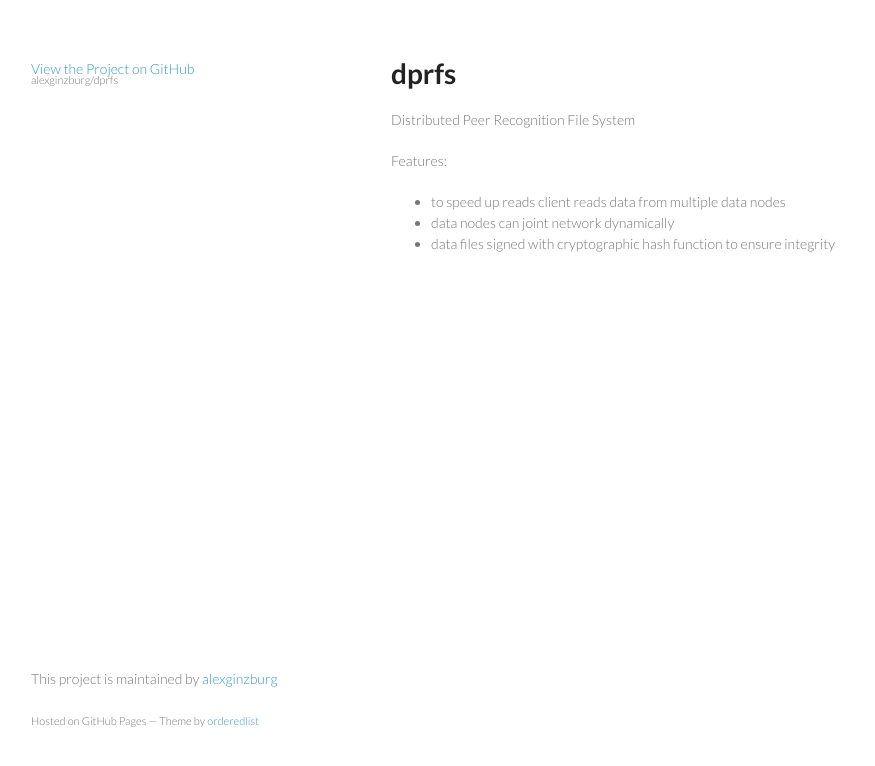
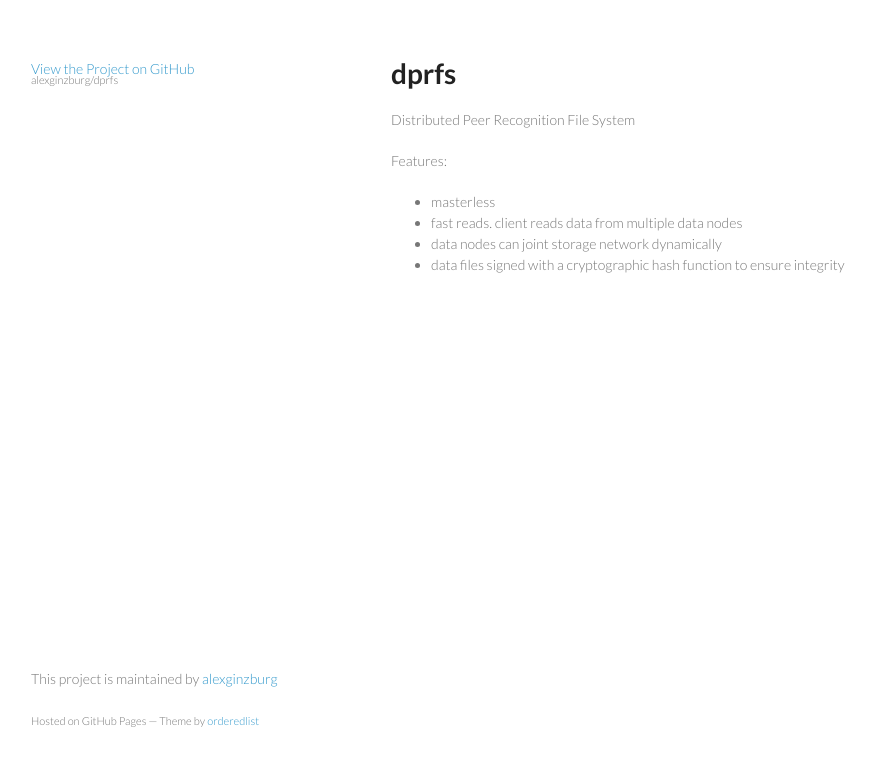
Before and after one commit to alexginzburg/dprfs, a plain HTML site: page index.html in a window 1280 px wide. Shown: the whole page, without its empty margins (179-1054 px from the left). Drawn offline with Linux system fonts and the light colour scheme.

Commit message:
Update index.html

```diff
--- a/index.html
+++ b/index.html
@@ -28,9 +28,10 @@
 <p>Features:</p>
 
 <ul>
-<li>to speed up reads client reads data from multiple data nodes</li>
-<li>data nodes can joint network dynamically</li>
-<li>data files signed with cryptographic hash function to ensure integrity</li>
+<li>masterless</li>
+<li>fast reads. client reads data from multiple data nodes</li>
+<li>data nodes can joint storage network dynamically</li>
+<li>data files signed with a cryptographic hash function to ensure integrity</li>
 </ul>
       </section>
       <footer>
```
